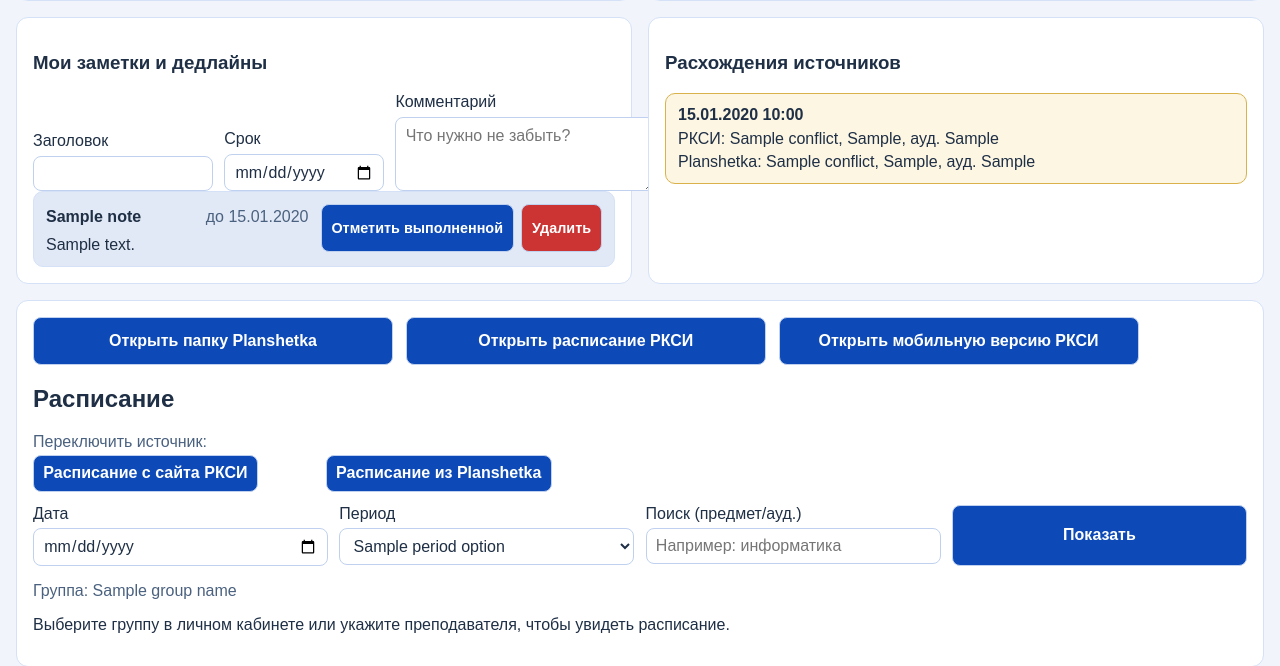
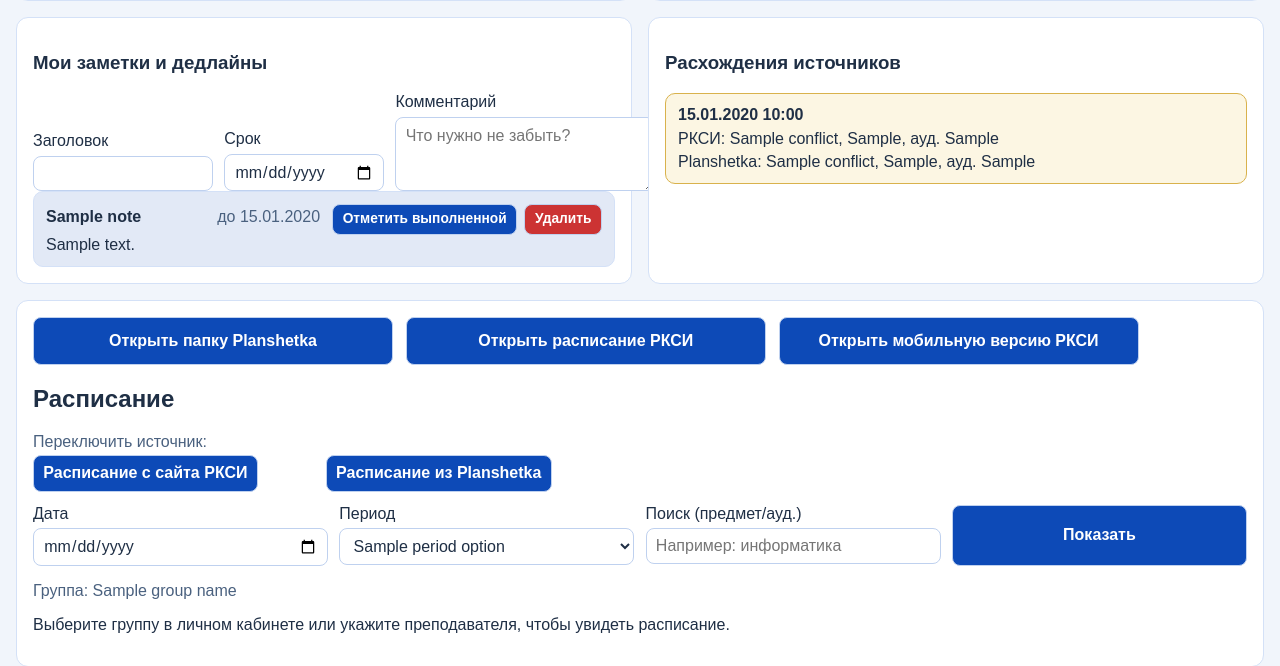
Before and after one commit to rusas161rus/RKSI, a Flask app: template templates/user_dashboard.html in a window 1280 px wide. Shown: the part 879-1545 px from the top of the page. Run offline with Flask 3, Linux system fonts and the light colour scheme; the template is opened without the code that fills it: most values are stand-ins (such as "Sample title", 1, 10 or a date in 2020); parts of the project's set-up code (start-up, migrations or seed data) failed here and were passed over; some libraries are stand-ins or nearby versions.

Commit message:
Fix notes action button overrides and bump CSS cache version

```diff
--- a/static/style.css
+++ b/static/style.css
@@ -719,21 +719,24 @@ th, td {
   margin-left: auto;
   align-items: flex-start;
   gap: 0.45rem;
+  justify-content: flex-end;
+  flex-wrap: nowrap;
 }
 
 .note-card__actions form {
   margin: 0;
+  flex: 0 0 auto;
 }
 
 .note-card__actions .compact-form {
   display: block;
 }
 
-.note-card__actions button {
+.note-card__actions .compact-form button {
   width: auto;
-  min-height: 2rem;
-  padding: 0.28rem 0.62rem;
-  font-size: 0.9rem;
+  min-height: 1.9rem;
+  padding: 0.22rem 0.6rem;
+  font-size: 0.86rem;
   line-height: 1.2;
   white-space: nowrap;
 }
@@ -938,6 +941,7 @@ th, td {
     margin-left: 0;
     width: 100%;
     justify-content: flex-start;
+    flex-wrap: wrap;
   }
 }
 
--- a/templates/base.html
+++ b/templates/base.html
@@ -4,7 +4,7 @@
   <meta charset="UTF-8" />
   <meta name="viewport" content="width=device-width, initial-scale=1.0" />
   <title>{{ title }} | Расписание занятий РКСИ</title>
-  <link rel="stylesheet" href="{{ url_for('static', filename='style.css', v='20260311-05') }}" />
+  <link rel="stylesheet" href="{{ url_for('static', filename='style.css', v='20260311-06') }}" />
 </head>
 <body>
   <main class="container">
```
